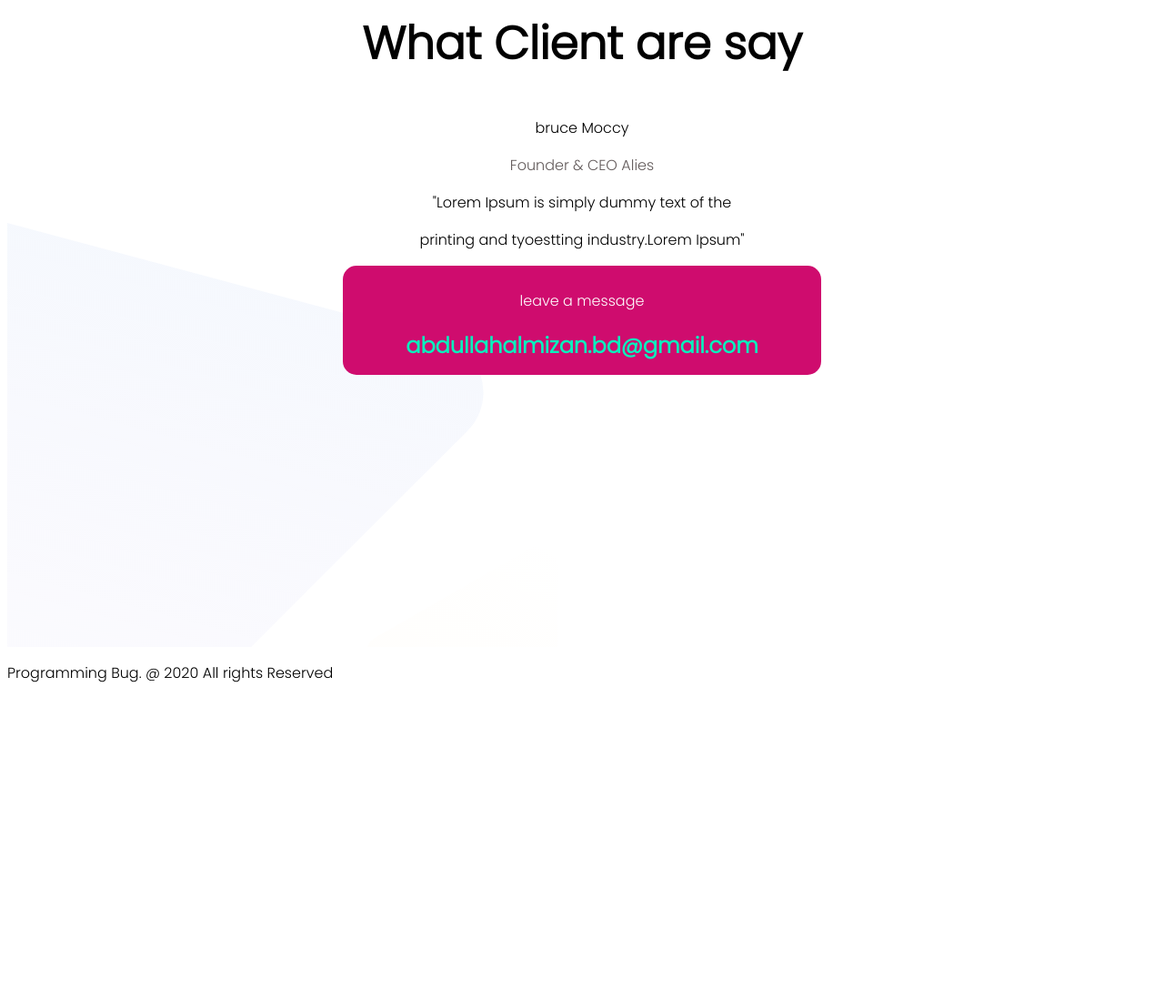
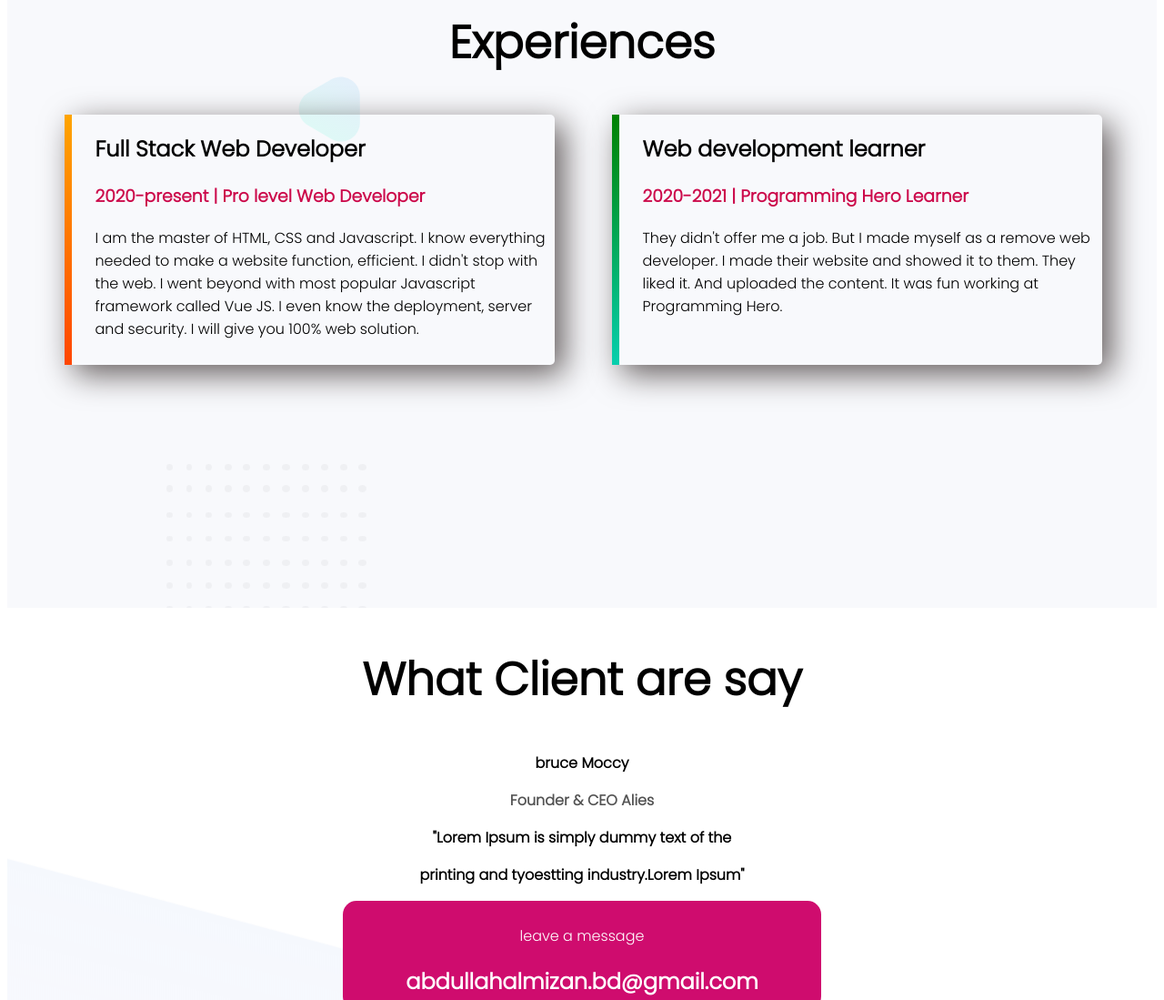
Before and after one commit to Abdullah0095/personal-website, a plain HTML site: page index.html in a window 1280 px wide. Shown: the part 2180-3279 px from the top of the page at 91% size. Before the commit the page ends 2948 px from the top, so only its background shows below. Drawn offline with Linux system fonts and the light colour scheme.

Commit message:
checking

```diff
--- a/index.html
+++ b/index.html
@@ -47,6 +47,25 @@
         </div>
     </section>
 
+    <section class="experience-zone">
+        <div class="middle">
+            <h1>Experiences</h1>
+        </div>
+        <div id="full-stack" class="half-width single-experience">
+            <h2>Full Stack Web Developer</h2>
+            <h3 class="pink-highlight">2020-present | Pro level Web Developer</h3>
+            <p>I am the master of HTML, CSS and Javascript. I know everything needed to make a website function, efficient. I didn't stop with the web. I went beyond with most popular Javascript framework called Vue JS. I even know the deployment, server and security. I will give you 100% web solution.</p>
+
+        </div>
+        <div id="web-learner" class="half-width single-experience">
+            <h2>Web development learner</h2>
+            <h3 class="pink-highlight">2020-2021 | Programming Hero Learner</h3>
+            <p>They didn't offer me a job. But I made myself as a remove web developer. I made their website and showed it to them. They liked it. And uploaded the content. It was fun working at Programming Hero.</p>
+
+        </div>
+
+    </section>
+
     <section class="bottom">
         <div class="middle">
             <h1>What Client are say</h1>
@@ -61,8 +80,7 @@
         </div>
         <div id="email-box">
             <p>leave a message</p>
-
-            <a href="https://www.google.com/intl/bn/gmail/about/#" id="nounderline"><h2>abdullahalmizan.bd@gmail.com</h2></a>
+            <h2>abdullahalmizan.bd@gmail.com</h2>
 
         </div>
     </section>
--- a/style.css
+++ b/style.css
@@ -32,15 +32,15 @@ section{
 }
 .latest-work{
     background-image: url("images/latest-work-bg.png");
-
-
+    padding-top: 20px;
 
 }
+
 .bottom{
     background-image: url("images/footer-bg.png");
-    margin-top: 20px;
+    height: fit-content;
+}
 
-}
 .link-button{
     text-decoration: none;
     background-color: rgba(211, 70, 117, 0.986);
@@ -50,6 +50,7 @@ section{
     font-weight: bold;
     background-image: linear-gradient(50deg, rgba(211, 70, 117, 0.986), rgba(204, 24, 84, 0.986));
 }
+
 .link-button1{
     text-decoration: none;
     background-color: rgba(211, 70, 117, 0.986);
@@ -70,14 +71,34 @@ section{
 }
 div.middle{
     text-align: center;
+    font-weight: bold;
 
-  }
+}
+.single-experience{
+    box-shadow: 10px 10px 35px rgb(99, 92, 92);
+    border-radius: 5px;
+    height: 55%;
+}
+.experience-zone{
+    background-image: url("images/biography-bg.png");
+    padding-top: 20px;
+}
+#full-stack{
+    border-left: 8px solid;
+    border-image: linear-gradient(orange, orangered);
+    border-image-slice: 1;
+}
+#web-learner{
+    border-left: 8px solid;
+    border-image: linear-gradient(green, rgb(6, 207, 174));
+    border-image-slice: 1;
+}
 
 .work img{
     width: 100%
 }
 #ceo{
-    color: rgb(99, 91, 91);
+    color: rgb(83, 83, 83);
 }
 #email-box{
     margin: auto;
@@ -89,16 +110,8 @@ div.middle{
     text-align: center;
     color: white;
 }
-#nounderline{
-    text-decoration: none;
-    color: rgb(8, 240, 189);
-
-}
-
-
-}
 
 footer p{
     text-align: center;
-    color: rgb(119, 113, 113);
+    color: rgb(27, 27, 27);
 }
```
